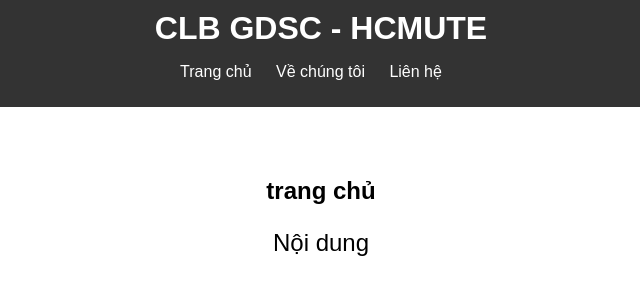
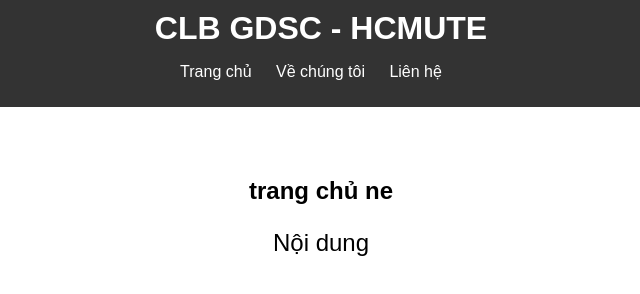
Before and after one commit to Git-Github-Studyjam-2024/newbies-sj2024, a plain HTML site: page index.html in a window 1280 px wide. Shown: the full height of the page, 319-959 px from the left. Drawn offline with Linux system fonts and the light colour scheme.

Commit message:
Init html css js file

```diff
--- a/index.html
+++ b/index.html
@@ -21,7 +21,7 @@
     </header>
 
     <div class="container">
-        <h2>trang chủ</h2>
+        <h2>trang chủ ne</h2>
         <p class="placeholder">Nội dung</p>
     </div>
 </body>
```
